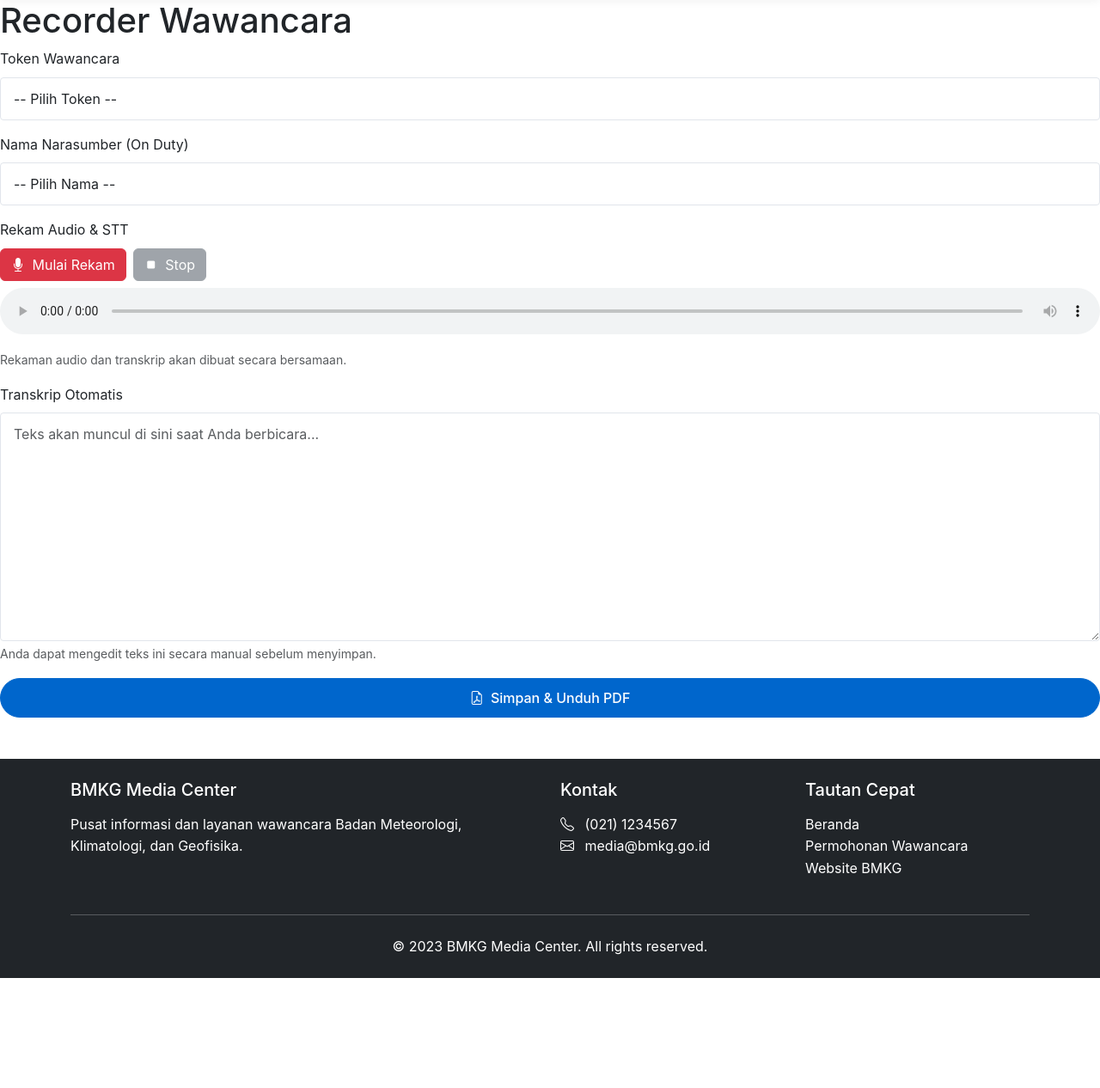
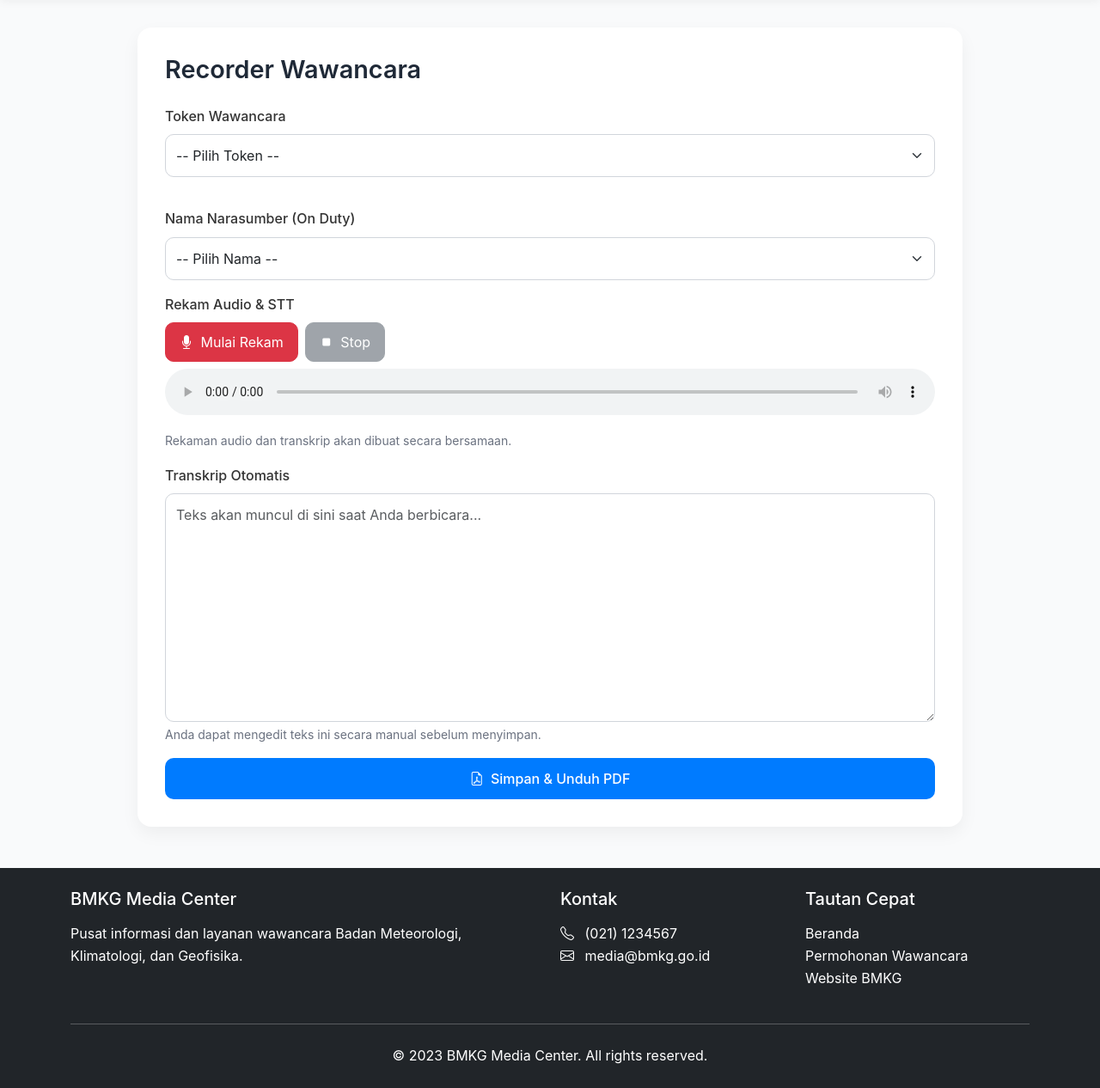
Before and after one commit to dwibagusd/bmkg-media, a Flask app: template templates/recorder.html in a window 1280 px wide. Shown: the part 74-1340 px from the top of the page at 86% size. Before the commit the page ends 1212 px from the top, so only its background shows below. Run offline with Flask 3, Linux system fonts and the light colour scheme; the template is opened without the code that fills it, so the values that code supplies are empty; parts of the project's set-up code (start-up, migrations or seed data) failed here and were passed over; some libraries are stand-ins or nearby versions.

Commit message:
Refactor recorder.html for improved audio recording
Updated the recorder HTML template to enhance functionality and user experience.

```diff
--- a/templates/recorder.html
+++ b/templates/recorder.html
@@ -8,18 +8,18 @@
     const recordButton = document.getElementById("recordButton");
     const stopButton = document.getElementById("stopButton");
     const audioPlayer = document.getElementById("audioPlayer");
-    const saveButton = document.getElementById("saveButton"); // Tombol utama
+    const saveButton = document.getElementById("saveButton");
     const tokenSelect = document.getElementById("tokenSelect");
     const intervieweeSelect = document.getElementById("intervieweeSelect");
     const tokenInfo = document.getElementById("tokenInfo");
-    const transcriptText = document.getElementById("transcriptText"); // Textarea untuk STT
+    const transcriptText = document.getElementById("transcriptText");
 
     // Variabel untuk data auto-fill
     let autoFilledInterviewer = "";
     let autoFilledMedia = "";
     let autoFilledTopic = "";
     let autoFilledTime = "";
-    let autoFilledMethod = "";
+    let autoFilledMethod = ""; // (Kita tambahkan ini di langkah terakhir)
 
     // Variabel Perekaman
     let mediaRecorder;
@@ -29,51 +29,36 @@
 
     // Variabel Speech-to-Text (STT)
     let recognition;
-    let finalTranscript = ''; // Menyimpan teks final
+    let finalTranscript = '';
 
     // --- Inisialisasi Speech Recognition (STT) ---
     const SpeechRecognition = window.SpeechRecognition || window.webkitSpeechRecognition;
     if (SpeechRecognition) {
       recognition = new SpeechRecognition();
-      recognition.continuous = true; // Terus merekam
-      recognition.interimResults = true; // Tampilkan hasil sementara
+      recognition.continuous = true;
+      recognition.interimResults = true;
       recognition.lang = "id-ID";
 
-      // Saat STT mendapatkan hasil
       recognition.onresult = (event) => {
         let interimTranscript = '';
-        // Ulangi hasil untuk membangun string
         for (let i = event.resultIndex; i < event.results.length; i++) {
           const transcript = event.results[i][0].transcript;
           if (event.results[i].isFinal) {
-            finalTranscript += transcript + ' '; // Tambahkan ke transkrip final
+            finalTranscript += transcript + ' ';
           } else {
-            interimTranscript += transcript; // Kumpulkan transkrip sementara
+            interimTranscript += transcript;
           }
         }
-        // Perbarui textarea dengan gabungan final + sementara
         transcriptText.value = finalTranscript + interimTranscript;
       };
 
-      // Tangani error STT
       recognition.onerror = (event) => {
         console.error("Speech recognition error", event.error);
-        if(event.error == 'no-speech' || event.error == 'audio-capture') {
-           // Jangan tampilkan alert jika hanya hening atau error mikrofon
-        } else {
-            alert(`Terjadi error STT: ${event.error}`);
-        }
       };
 
-      // Saat STT berhenti
       recognition.onend = () => {
         if (isRecording) {
-          // Jika berhenti tapi kita masih merekam, mulai lagi
-          try {
-            recognition.start();
-          } catch(e) {
-            console.warn("STT restart blocked by browser.");
-          }
+          try { recognition.start(); } catch(e) { console.warn("STT restart blocked."); }
         }
       };
     } else {
@@ -82,7 +67,7 @@
     // --- Akhir Inisialisasi STT ---
 
 
-    // --- Fungsi Otomatisasi Form (Sudah Benar) ---
+    // --- Fungsi Otomatisasi Form ---
     async function fetchTokenData(token) {
       if (!token) {
         tokenInfo.textContent = "";
@@ -90,6 +75,7 @@
         autoFilledMedia = "";
         autoFilledTopic = "";
         autoFilledTime = "";
+        autoFilledMethod = "";
         return;
       }
       try {
@@ -98,17 +84,16 @@
 
         const data = await response.json();
         if (data.interviewer_name) {
-          // Simpan data ke variabel JavaScript
           autoFilledInterviewer = data.interviewer_name;
           autoFilledMedia = data.media_name;
           autoFilledTopic = data.topic;
           autoFilledTime = data.datetime;
-          autoFilledMethod = data.method;
+          autoFilledMethod = data.method; // (Mengambil data 'method')
 
-          // Tampilkan info ke pengguna
           tokenInfo.innerHTML = `
-            <strong>Pewawancara:</strong> ${data.interviewer_name} (${data.media_name})<br>
-            <strong>Topik:</strong> ${data.topic}
+            <strong class="d-block">Pewawancara:</strong> ${data.interviewer_name} (${data.media_name})
+            <strong class="d-block">Topik:</strong> ${data.topic}
+            <strong class="d-block">Saluran:</strong> ${data.method}
           `;
         } else {
           tokenInfo.textContent = "Error: Data tidak lengkap.";
@@ -119,12 +104,11 @@
       }
     }
 
-    // Panggil fungsi di atas saat token diganti
     tokenSelect.addEventListener("change", function () {
       fetchTokenData(this.value);
     });
 
-    // --- Kontrol Perekaman (DIMODIFIKASI) ---
+    // --- Kontrol Perekaman ---
     recordButton.addEventListener("click", async function () {
       try {
         const stream = await navigator.mediaDevices.getUserMedia({ audio: true });
@@ -138,17 +122,13 @@
           audioPlayer.src = URL.createObjectURL(audioBlob);
         };
 
-        // Mulai media recorder
         mediaRecorder.start();
-
-        // Mulai juga STT
         if (recognition) {
-            finalTranscript = ''; // Reset transkrip
-            transcriptText.value = ''; // Kosongkan textarea
-            recognition.start(); // Mulai STT
+            finalTranscript = '';
+            transcriptText.value = '';
+            recognition.start();
         }
 
-        // Atur tombol
         recordButton.disabled = true;
         stopButton.disabled = false;
         isRecording = true;
@@ -160,34 +140,27 @@
 
     stopButton.addEventListener("click", function () {
       if (mediaRecorder && isRecording) {
-        // Hentikan media recorder
         mediaRecorder.stop();
+        if (recognition) recognition.stop();
 
-        // Hentikan juga STT
-        if (recognition) {
-          recognition.stop();
-        }
-
-        // Atur tombol
         recordButton.disabled = false;
         stopButton.disabled = true;
         isRecording = false;
       }
     });
 
-    // --- FUNGSI SIMPAN & UNDUH PDF (Alur Kerja Baru) ---
+    // --- FUNGSI SIMPAN & UNDUH PDF ---
     saveButton.addEventListener("click", async function () {
       const selectedToken = tokenSelect.value;
       const selectedInterviewee = intervieweeSelect.value;
-      const transcriptValue = transcriptText.value; // Ambil teks dari STT
+      const transcriptValue = transcriptText.value;
 
-      // Validasi
       if (!selectedToken || !selectedInterviewee) {
         alert("Harap isi semua field (Token dan Nama Narasumber)");
         return;
       }
       if (transcriptValue.trim().length === 0) {
-        alert("Transkrip masih kosong. Silakan rekam suara Anda atau ketik manual.");
+        alert("Transkrip masih kosong. Silakan rekam suara Anda.");
         return;
       }
       if (!autoFilledInterviewer) {
@@ -195,53 +168,45 @@
         return;
       }
 
-      // Buat FormData untuk dikirim
       const formData = new FormData();
 
-      // 1. Kirim file audio (jika ada)
       if (audioBlob) {
          formData.append("audio_file", audioBlob, "recording.webm");
       }
 
-      // 2. Kirim data formulir
       formData.append("token", selectedToken);
       formData.append("interviewee", selectedInterviewee);
-      formData.append("transcript", transcriptValue); // <- Teks dari textarea
-
-      // 3. Kirim data auto-fill untuk PDF
+      formData.append("transcript", transcriptValue);
       formData.append("interviewer", autoFilledInterviewer);
       formData.append("media_name", autoFilledMedia);
       formData.append("topic", autoFilledTopic);
       formData.append("datetime", autoFilledTime);
-      formData.append("method", autoFilledMethod);
+      formData.append("method", autoFilledMethod); // (Mengirim data 'method')
 
       try {
         saveButton.disabled = true;
         saveButton.innerHTML = '<i class="bi bi-arrow-clockwise"></i> Memproses PDF...';
 
-        // Panggil route backend baru
-        // (Pastikan Anda sudah punya route /generate_report_now di Python)
         const response = await fetch("/generate_report_now", {
           method: "POST",
           body: formData,
         });
 
         if (response.ok) {
-          // Sukses! Server mengembalikan file PDF
           const blob = await response.blob();
           const url = window.URL.createObjectURL(blob);
           const a = document.createElement('a');
           a.href = url;
-          a.download = `Laporan_${selectedToken}.pdf`; // Nama file unduhan
+          a.download = `Laporan_${selectedToken}.pdf`;
           document.body.appendChild(a);
-          a.click(); // Memicu unduhan
+          a.click();
           a.remove();
           window.URL.revokeObjectURL(url);
 
           alert("Laporan PDF berhasil diunduh! Halaman akan dimuat ulang.");
-          window.location.reload(); // Muat ulang halaman
+          window.location.reload();
+
         } else {
-          // Tangani error dari server
           const errorData = await response.json();
           throw new Error(errorData.message || "Gagal membuat PDF");
         }
@@ -258,7 +223,67 @@
 
 {% block content %}
 <style>
-  /* ... (CSS Anda sudah benar, tidak perlu diubah) ... */
+  body {
+    background-color: #f9fafb;
+    font-family: 'Inter', 'Segoe UI', sans-serif;
+    color: #333;
+  }
+  .recorder-container {
+    max-width: 960px;
+    margin: 2rem auto;
+    padding: 2rem;
+    background: #fff;
+    border-radius: 16px;
+    box-shadow: 0 8px 20px rgba(0, 0, 0, 0.05);
+  }
+  .recorder-container h1 {
+    font-size: 1.8rem;
+    font-weight: 600;
+    margin-bottom: 1.5rem;
+    color: #1f2937;
+  }
+  .form-label {
+    font-weight: 500;
+    margin-bottom: 0.5rem;
+  }
+  /* Ini akan memberi style pada dropdown dan textarea */
+  .form-control {
+    border-radius: 10px;
+    border: 1px solid #d1d5db;
+    padding: 0.75rem;
+  }
+  /* Ini memberi style pada <select> */
+  .form-select {
+     border-radius: 10px;
+     border: 1px solid #d1d5db;
+     padding: 0.75rem;
+  }
+  .btn-primary {
+    background-color: #007bff;
+    border: none;
+    border-radius: 10px;
+    padding: 0.75rem;
+    font-weight: 500;
+  }
+  .btn-primary:hover {
+    background-color: #0069d9;
+  }
+  .btn-danger, .btn-secondary {
+    border-radius: 10px;
+    padding: 0.6rem 1rem;
+  }
+  .text-muted {
+    color: #6b7280 !important;
+  }
+  /* Mengatur tampilan info token agar lebih rapi */
+  #tokenInfo {
+    padding: 0.5rem 0.25rem;
+    line-height: 1.6;
+  }
+  #tokenInfo strong {
+      display: inline-block;
+      min-width: 100px;
+  }
 </style>
 
 <div class="recorder-container">
@@ -266,7 +291,7 @@
 
   <div class="mb-3">
     <label for="tokenSelect" class="form-label">Token Wawancara</label>
-    <select id="tokenSelect" class="form-control">
+    <select id="tokenSelect" class="form-select">
       <option value="">-- Pilih Token --</option>
       {% for token in tokens %}
         <option value="{{ token.token }}">{{ token.token }}</option>
@@ -277,7 +302,7 @@
 
   <div class="mb-3">
     <label for="intervieweeSelect" class="form-label">Nama Narasumber (On Duty)</label>
-    <select id="intervieweeSelect" class="form-control">
+    <select id="intervieweeSelect" class="form-select">
         <option value="">-- Pilih Nama --</option>
         <option value="Oky Sukma Hakim">Oky Sukma Hakim</option>
         <option value="Andre Wijaya">Andre Wijaya</option>
@@ -321,5 +346,5 @@
     </button>
   </div>
 
-  </div>
+</div>
 {% endblock %}
```
